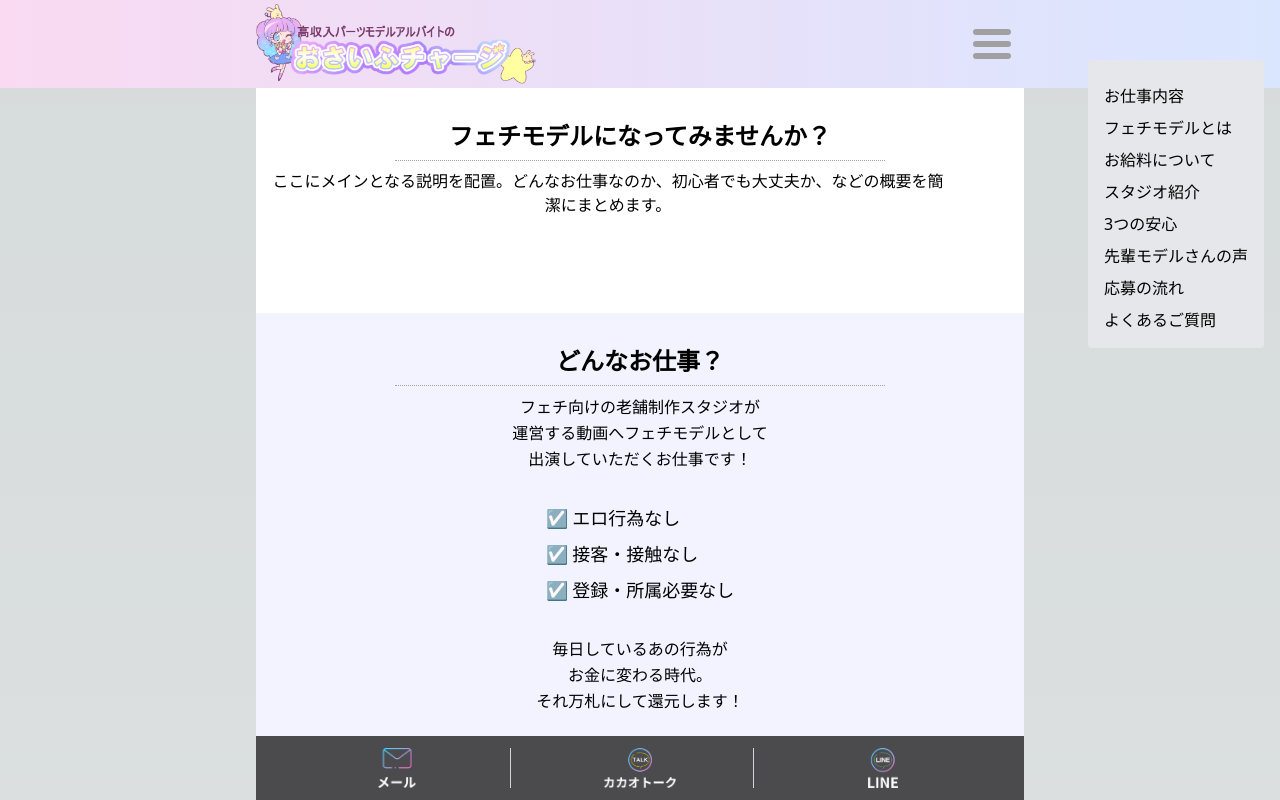
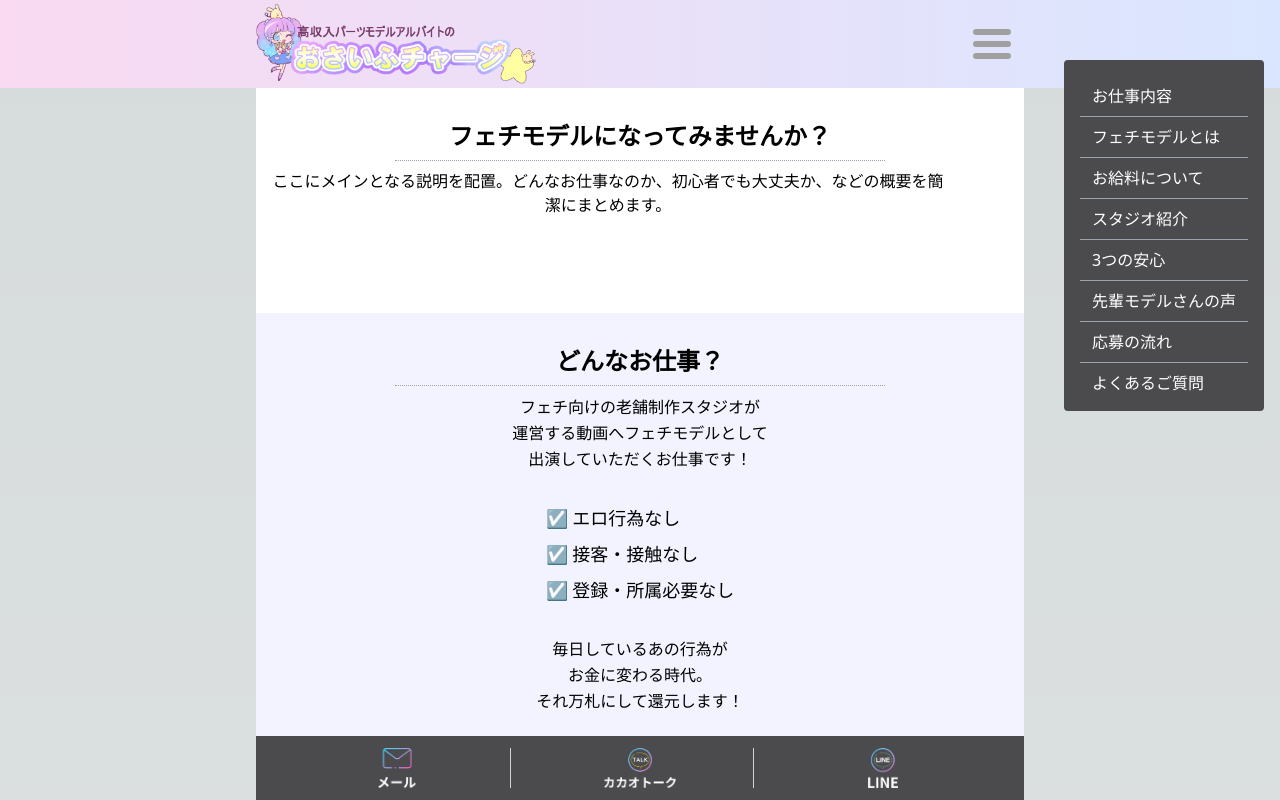
Before and after one commit to garden-source/o-charge, a Next.js app: page / in a window 1280 px wide. Both pictures are taken after a click on the button "Menu Toggle". Shown: the top 800 px of the page. Built offline with nearby package versions, Linux system fonts and the light colour scheme.

Commit message:
メニューデザイン作成

```diff
--- a/components/Header.tsx
+++ b/components/Header.tsx
@@ -47,7 +47,7 @@ export default function Header() {
         className={`
           ${isOpen ? "block" : "hidden"}
           absolute top-[60px] right-4
-          bg-gray-200 rounded
+          bg-[#4b4a4d] rounded
           p-4
         `}
       >
@@ -55,29 +55,29 @@ export default function Header() {
           <li>
             <a href="#hero"></a>
           </li>
-          <li>
-            <a href="#about-work">お仕事内容</a>
+          <li className="border-b border-gray-400 pb-2">
+            <a href="#about-work" className="text-white hover:bg-gray-700 rounded px-3 py-2 transition duration-300">お仕事内容</a>
           </li>
-          <li>
-            <a href="#feti-model">フェチモデルとは</a>
+          <li className="border-b border-gray-400 pb-2">
+            <a href="#feti-model" className="text-white hover:bg-gray-700 rounded px-3 py-2 transition duration-300">フェチモデルとは</a>
           </li>
-          <li>
-            <a href="#salary">お給料について</a>
+          <li className="border-b border-gray-400 pb-2">
+            <a href="#salary" className="text-white hover:bg-gray-700 rounded px-3 py-2 transition duration-300">お給料について</a>
           </li>
-          <li>
-            <a href="#studio">スタジオ紹介</a>
+          <li className="border-b border-gray-400 pb-2">
+            <a href="#studio" className="text-white hover:bg-gray-700 rounded px-3 py-2 transition duration-300">スタジオ紹介</a>
           </li>
-          <li>
-            <a href="#assurance">3つの安心</a>
+          <li className="border-b border-gray-400 pb-2">
+            <a href="#assurance" className="text-white hover:bg-gray-700 rounded px-3 py-2 transition duration-300">3つの安心</a>
           </li>
-          <li>
-            <a href="#voice">先輩モデルさんの声</a>
+          <li className="border-b border-gray-400 pb-2">
+            <a href="#voice" className="text-white hover:bg-gray-700 rounded px-3 py-2 transition duration-300">先輩モデルさんの声</a>
           </li>
-          <li>
-            <a href="#flow">応募の流れ</a>
+          <li className="border-b border-gray-400 pb-2">
+            <a href="#flow" className="text-white hover:bg-gray-700 rounded px-3 py-2 transition duration-300">応募の流れ</a>
           </li>
-          <li>
-            <a href="#faq">よくあるご質問</a>
+          <li className="">
+            <a href="#faq" className="text-white hover:bg-gray-700 rounded px-3 py-2 transition duration-300">よくあるご質問</a>
           </li>
         </ul>
       </nav>
```
